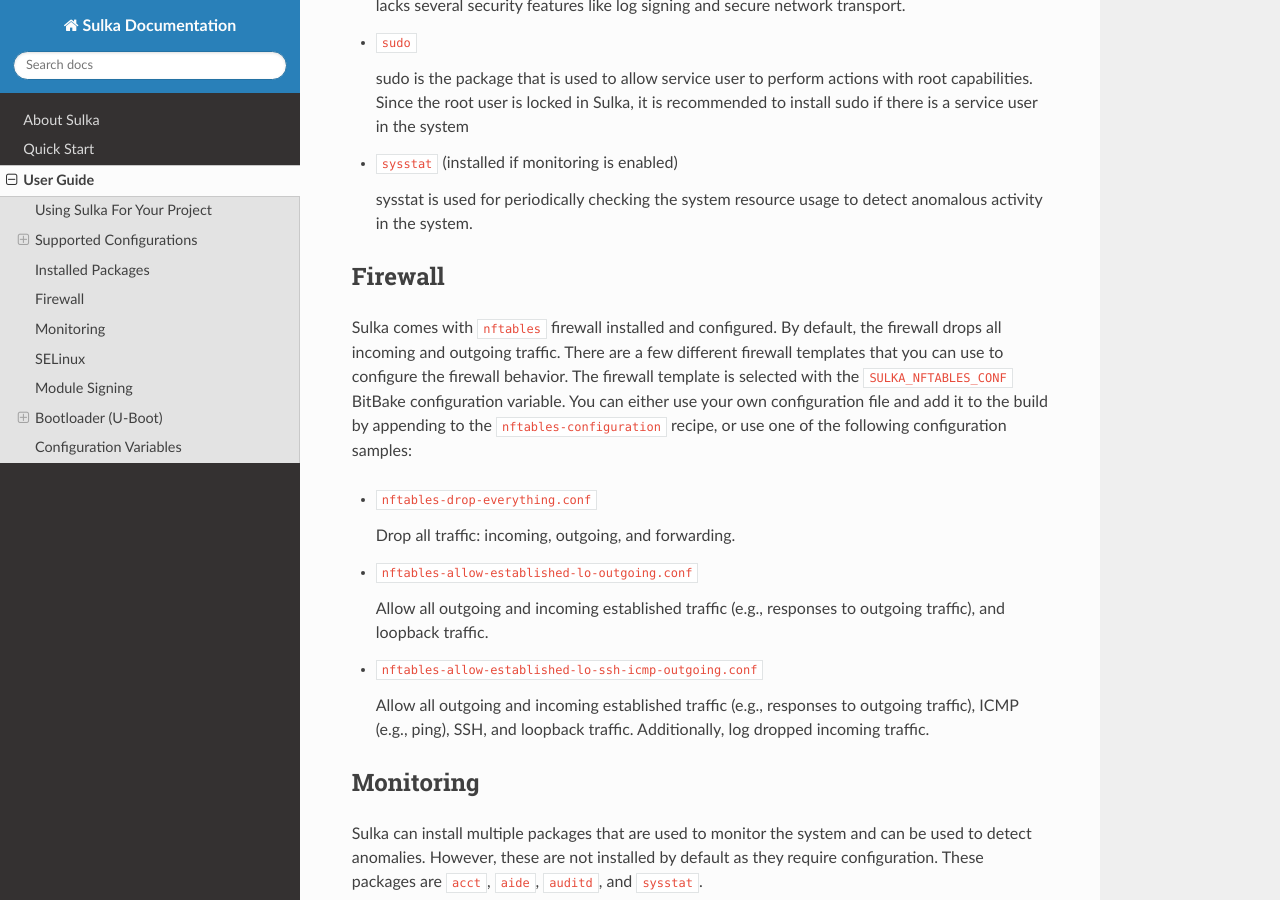
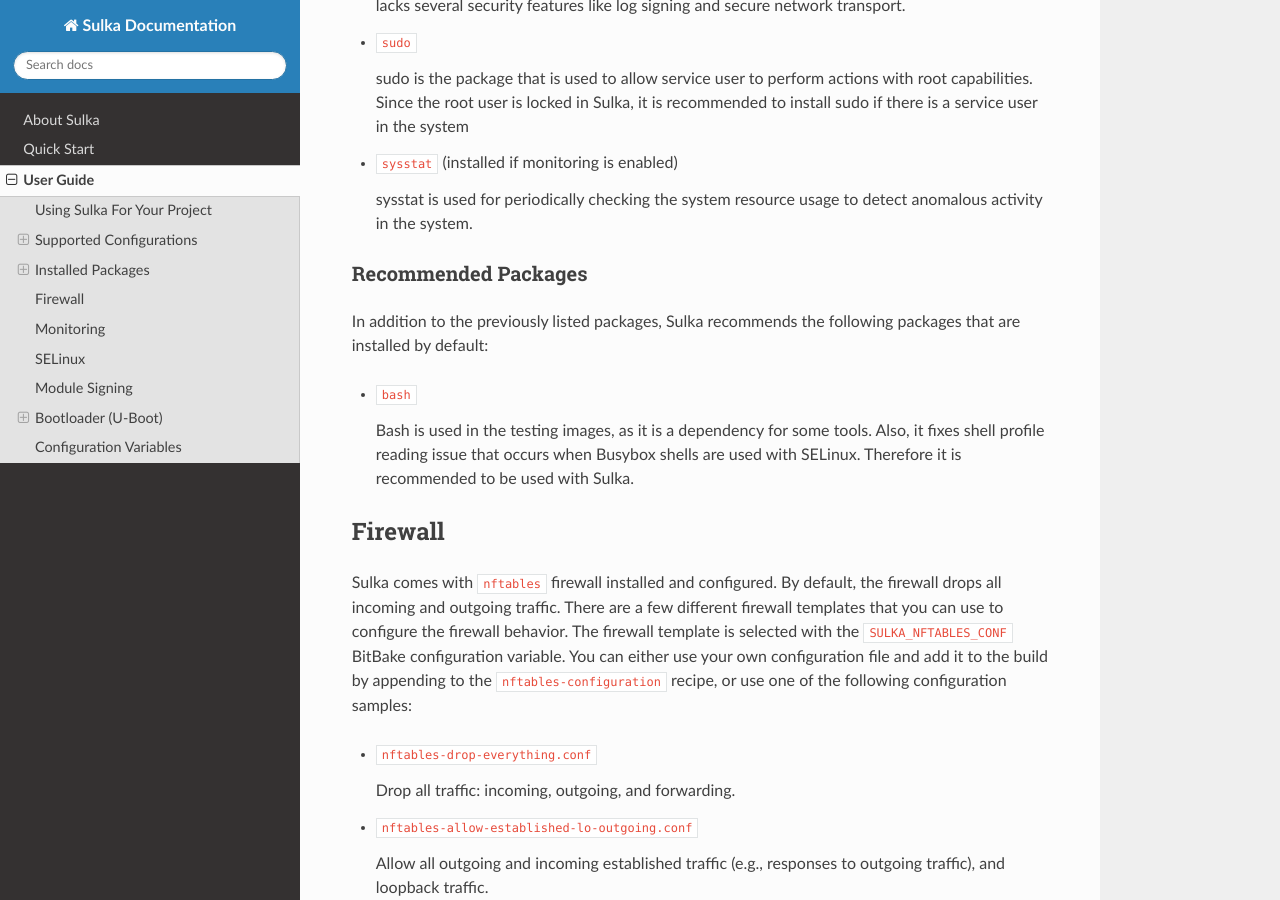
Before and after one commit to AltidSec/sulka-docs, a Sphinx documentation site: the page built from source/user-guide.rst, in a window 1280 px wide and 900 px high, scrolled down 2091 px. Built offline with Sphinx 7.4.7 and the Read the Docs theme 3.1.0, drawn with Linux system fonts in a browser that asks for light colours.

Commit message:
user-guide: Add package recommendations
Sulka installs bash as a runtime distro recommendation. Add a section
about the recommended packages to the user guide.

```diff
--- a/source/user-guide.rst
+++ b/source/user-guide.rst
@@ -90,6 +90,17 @@
 * ``sysstat`` (installed if monitoring is enabled)
 
   sysstat is used for periodically checking the system resource usage to detect anomalous activity in the system.
+
+Recommended Packages
+====================
+
+In addition to the previously listed packages, Sulka recommends the following packages that are installed by default:
+
+* ``bash``
+
+  Bash is used in the testing images, as it is a dependency for some tools.
+  Also, it fixes shell profile reading issue that occurs when Busybox shells are used with SELinux.
+  Therefore it is recommended to be used with Sulka.
 
 Firewall
 ********
```
